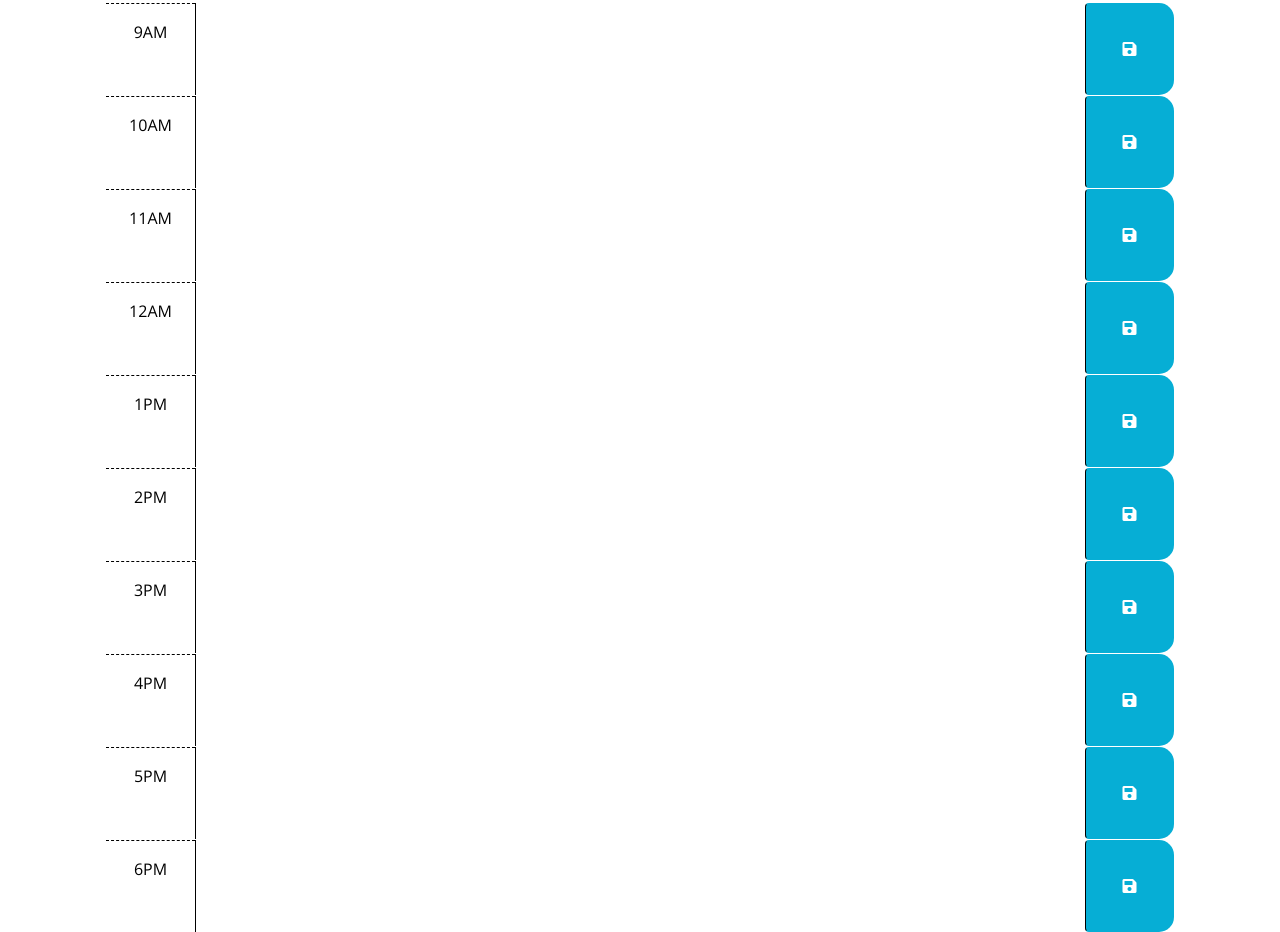
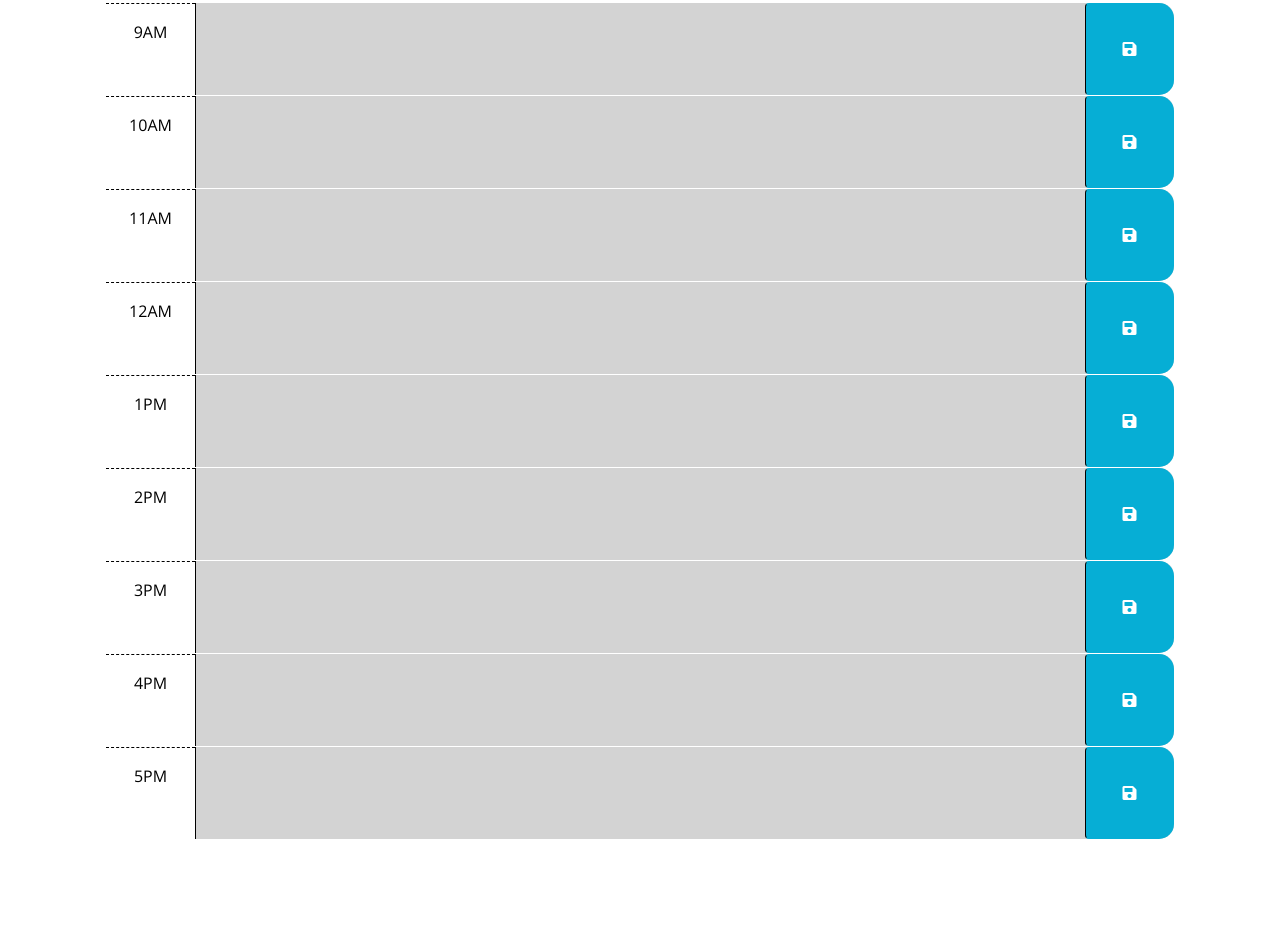
Before and after one commit to Suzakijun1/Work-Day-Scheduler, a plain HTML site: page Develop/index.html in a window 1280 px wide. Shown: the part 300-1232 px from the top of the page. After the commit the page ends 1139 px from the top, so only its background shows below. Drawn offline with nearby package versions, Linux system fonts and the light colour scheme.

Commit message:
final pushes

```diff
--- a/Develop/index.html
+++ b/Develop/index.html
@@ -39,8 +39,8 @@
         code is implemented.
         -->
 
-      <!-- Example of a past time block. The "past" class adds a gray background color. -->
-      <div id="hour-9" class="row time-block">
+
+      <div id="hour9" class="row time-block">
         <div class="col-2 col-md-1 hour text-center py-3">9AM</div>
         <textarea class="col-8 col-md-10 description" rows="3"> </textarea>
         <button class="btn saveBtn col-2 col-md-1" aria-label="save">
@@ -48,8 +48,8 @@
         </button>
       </div>
 
-      <!-- Example of a a present time block. The "present" class adds a red background color. -->
-      <div id="hour-10" class="row time-block">
+
+      <div id="hour10" class="row time-block">
         <div class="col-2 col-md-1 hour text-center py-3">10AM</div>
         <textarea class="col-8 col-md-10 description" rows="3"> </textarea>
         <button class="btn saveBtn col-2 col-md-1" aria-label="save">
@@ -57,8 +57,8 @@
         </button>
       </div>
 
-      <!-- Example of a future time block. The "future" class adds a green background color. -->
-      <div id="hour-11" class="row time-block">
+
+      <div id="hour11" class="row time-block">
         <div class="col-2 col-md-1 hour text-center py-3">11AM</div>
         <textarea class="col-8 col-md-10 description" rows="3"> </textarea>
         <button class="btn saveBtn col-2 col-md-1" aria-label="save">
@@ -66,7 +66,7 @@
         </button>
       </div>
 
-      <div id="hour-12" class="row time-block">
+      <div id="hour12" class="row time-block">
         <div class="col-2 col-md-1 hour text-center py-3">12AM</div>
         <textarea class="col-8 col-md-10 description" rows="3"> </textarea>
         <button class="btn saveBtn col-2 col-md-1" aria-label="save">
@@ -74,48 +74,42 @@
         </button>
       </div>
 
-      <div id="hour-13" class="row time-block">
+      <div id="hour13" class="row time-block">
         <div class="col-2 col-md-1 hour text-center py-3">1PM</div>
         <textarea class="col-8 col-md-10 description" rows="3"> </textarea>
         <button class="btn saveBtn col-2 col-md-1" aria-label="save">
           <i class="fas fa-save" aria-hidden="true"></i>
         </button>
       </div>
-      <div id="hour-14" class="row time-block">
+      <div id="hour14" class="row time-block">
         <div class="col-2 col-md-1 hour text-center py-3">2PM</div>
         <textarea class="col-8 col-md-10 description" rows="3"> </textarea>
         <button class="btn saveBtn col-2 col-md-1" aria-label="save">
           <i class="fas fa-save" aria-hidden="true"></i>
         </button>
       </div>
-      <div id="hour-15" class="row time-block">
+      <div id="hour15" class="row time-block">
         <div class="col-2 col-md-1 hour text-center py-3">3PM</div>
         <textarea class="col-8 col-md-10 description" rows="3"> </textarea>
         <button class="btn saveBtn col-2 col-md-1" aria-label="save">
           <i class="fas fa-save" aria-hidden="true"></i>
         </button>
       </div>
-      <div id="hour-16" class="row time-block">
+      <div id="hour16" class="row time-block">
         <div class="col-2 col-md-1 hour text-center py-3">4PM</div>
         <textarea class="col-8 col-md-10 description" rows="3"> </textarea>
         <button class="btn saveBtn col-2 col-md-1" aria-label="save">
           <i class="fas fa-save" aria-hidden="true"></i>
         </button>
       </div>
-      <div id="hour-17" class="row time-block">
+      <div id="hour17" class="row time-block">
         <div class="col-2 col-md-1 hour text-center py-3">5PM</div>
         <textarea class="col-8 col-md-10 description" rows="3"> </textarea>
         <button class="btn saveBtn col-2 col-md-1" aria-label="save">
           <i class="fas fa-save" aria-hidden="true"></i>
         </button>
       </div>
-      <div id="hour-18" class="row time-block">
-        <div class="col-2 col-md-1 hour text-center py-3">6PM</div>
-        <textarea class="col-8 col-md-10 description" rows="3"> </textarea>
-        <button class="btn saveBtn col-2 col-md-1" aria-label="save">
-          <i class="fas fa-save" aria-hidden="true"></i>
-        </button>
-      </div>
+
 
     <script src="https://code.jquery.com/jquery-3.4.1.min.js"></script>
     <script
--- a/Develop/script.js
+++ b/Develop/script.js
@@ -1,5 +1,3 @@
-var submitButton = document.querySelector(".saveBtn");
-var inputInformation = document.querySelector(".description");
 var dayDate = document.querySelector("#currentDay");
 
 //Displaying day and date
@@ -9,12 +7,22 @@ function displayTime() {
 }
 displayTime();
 
+//save button
+$(document).ready(function () {
+  $(".saveBtn").on("click", function () {
+    var input = $(this).siblings(".description").val();
+    var time = $(this).parent().attr("id");
+
+    localStorage.setItem(time, input);
+    console.log(input);
+  });
+
   function trackTime() {
     //current time in hour
     var currentTime = dayjs().format("h");
     console.log(currentTime);
 
-  //compares the current time to change background color
+    //compares the current time to change background color - present, past, future
     $(".time-block").each(function () {
       var timeSlots = parseInt($(this).attr("id").split("hour")[1]);
 
@@ -34,35 +42,11 @@ function trackTime() {
     });
   }
 
-// Wrap all code that interacts with the DOM in a call to jQuery to ensure that
-// the code isn't run until the browser has finished rendering all the elements
-// in the html.
+  //grabs items from local storage
+  for (var i = 8; i <= 17; i++) {
+    var id = "#hour" + i + " .description";
+    $(id).val(localStorage.getItem("hour" + i));
+  }
 
-// TODO: Add a listener for click events on the save button. This code should
-// use the id in the containing time-block as a key to save the user input in
-// local storage. HINT: What does `this` reference in the click listener
-// function? How can DOM traversal be used to get the "hour-x" id of the
-// time-block containing the button that was clicked? How might the id be
-// useful when saving the description in local storage?
-//
-// TODO: Add code to apply the past, present, or future class to each time
-// block by comparing the id to the current hour. HINTS: How can the id
-// attribute of each time-block be used to conditionally add or remove the
-// past, present, and future classes? How can Day.js be used to get the
-// current hour in 24-hour time?
-//
-// TODO: Add code to get any user input that was saved in localStorage and set
-
-submitButton.addEventListener("click", function () {
-  var moreInformation = inputInformation.value;
-  if (moreInformation === null) {
-    console.log("no value entered!");
-  } else {
-    console.log(moreInformation);
-  }
+  trackTime();
 });
-
-// the values of the corresponding textarea elements. HINT: How can the id
-// attribute of each time-block be used to do this?
-//
-// TODO: Add code to display the current date in the header of the page.
```
Lines whose indentation alone changed are shown as unchanged.
